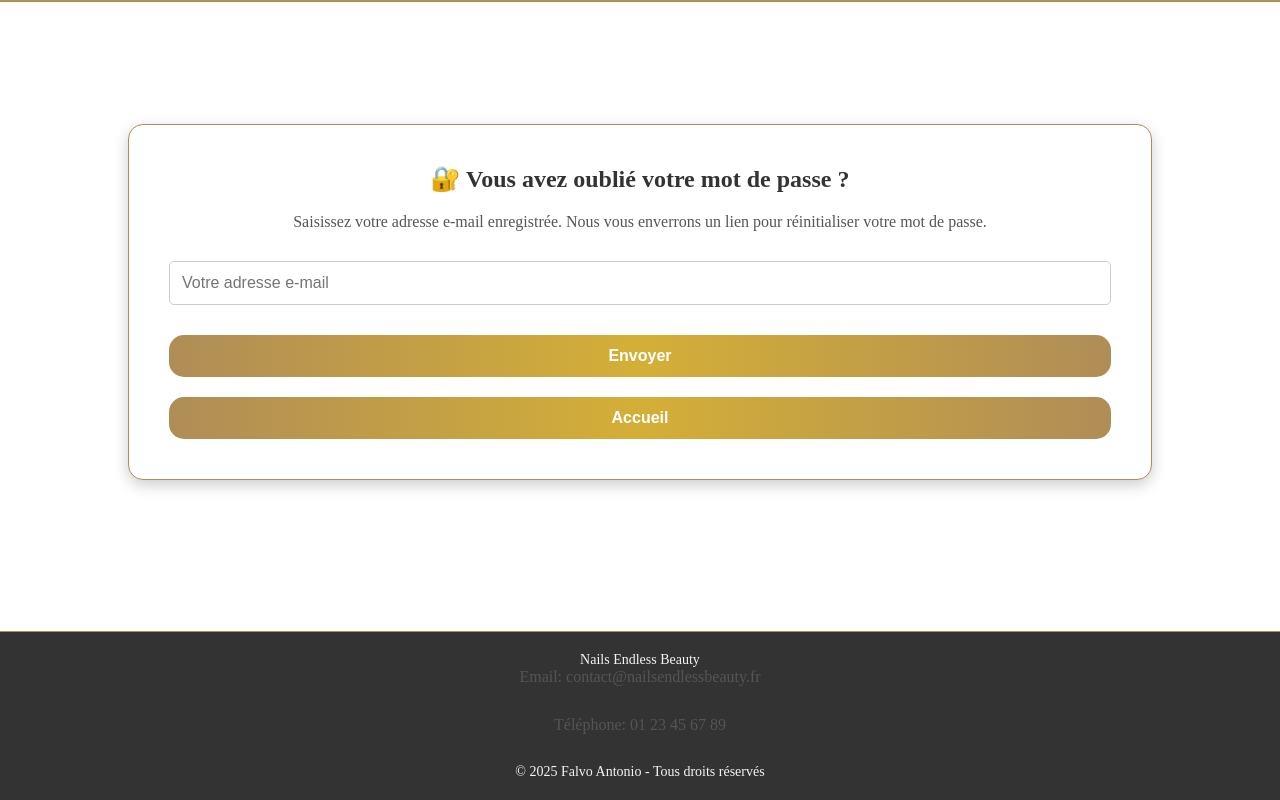
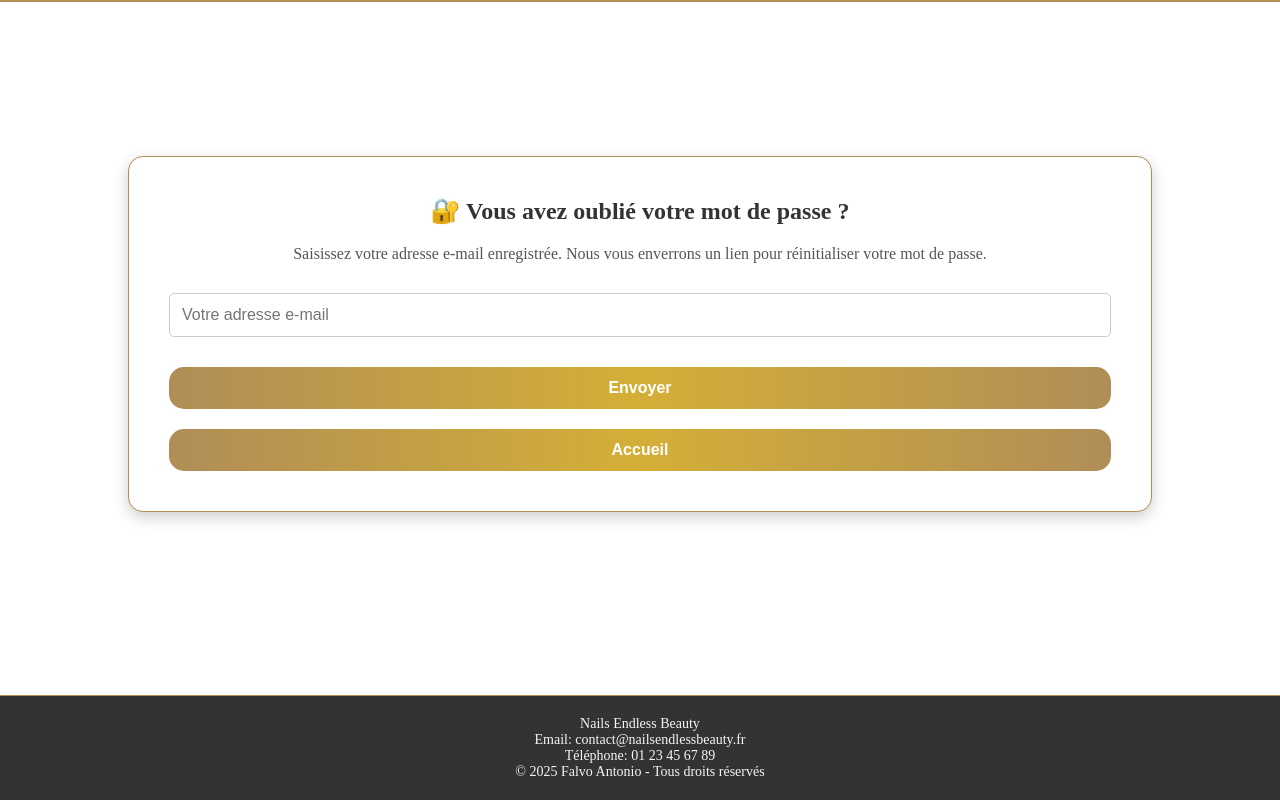
Before and after one commit to FalvoAntonio/Endless-, a PHP site: page /HTML/MDP-oublie.html in a window 1280 px wide. Run offline with PHP 8.4, Linux system fonts and the light colour scheme.

Commit message:
Réglage du problème color p footer

```diff
--- a/CSS/MDP-oublie.css
+++ b/CSS/MDP-oublie.css
@@ -12,7 +12,7 @@
 
   }
 
-  p {
+  .container p {
     color: #555;
     font-size: 16px;
     margin-bottom: 30px;
--- a/HTML/MDP-oublie.html
+++ b/HTML/MDP-oublie.html
@@ -7,7 +7,7 @@
     <base href="/Endless-/">
     <link rel="stylesheet" href="./CSS/header.css">
     <link rel="stylesheet" href="./CSS/form.css">
-    <link rel="stylesheet" href="./CSS/footer.CSS">
+    <link rel="stylesheet" href="./CSS/footer.css">
     <link rel="stylesheet" href="./CSS/MDP-oublie.css">
     <link rel="stylesheet" href="./CSS/Modal-Panier.css">
     <script type="module" src="./JS/script.js"></script>
```
